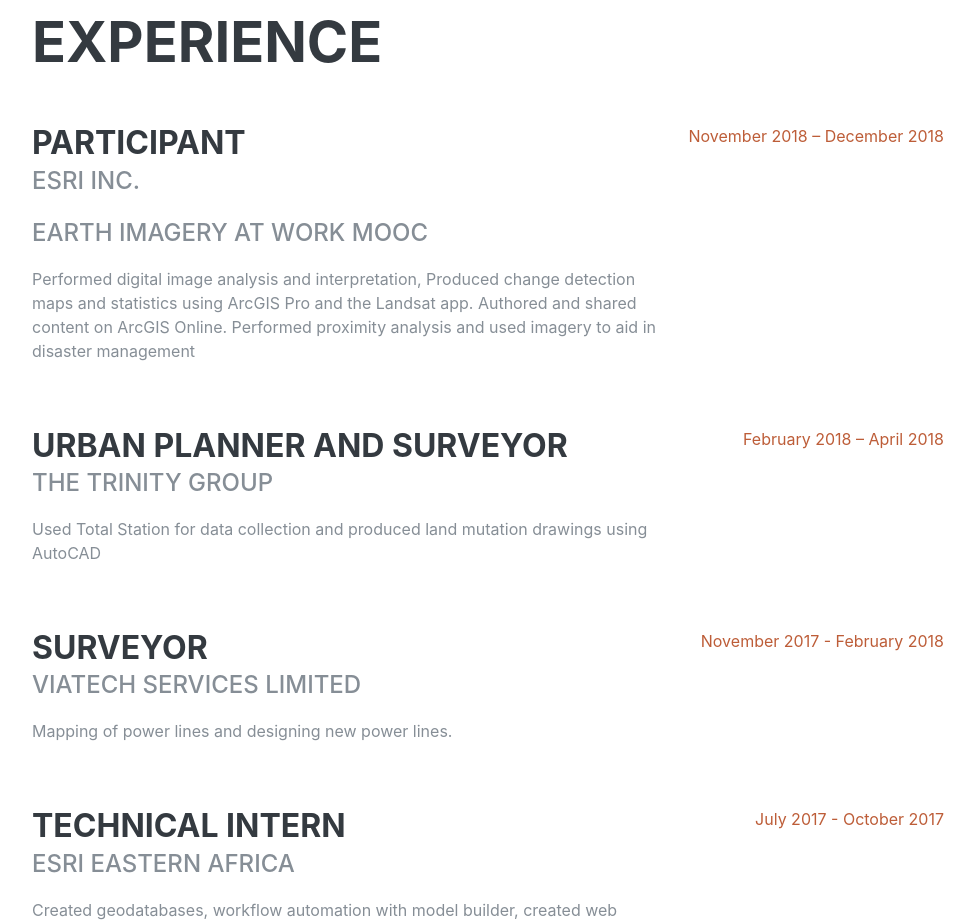
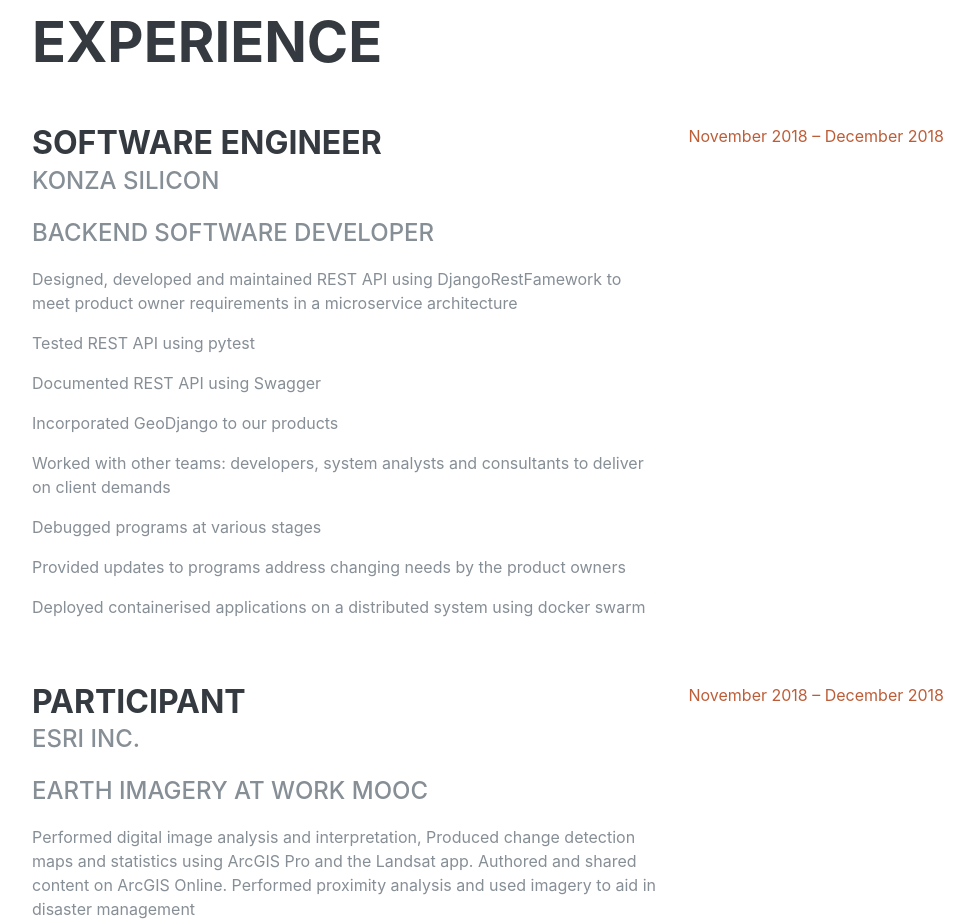
Before and after one commit to Osca-M/osca-m.github.io, a plain HTML site: page index.html in a window 1280 px wide. Shown: the part 840-1764 px from the top of the page, without its empty margins (288-1263 px from the left). Drawn offline with nearby package versions, Linux system fonts and the light colour scheme; a web font is replaced by a local one.

Commit message:
Add Konza Silicon to work experience section

```diff
--- a/index.html
+++ b/index.html
@@ -96,6 +96,24 @@
         <section class="resume-section p-3 p-lg-5 d-flex flex-column" id="experience">
             <div class="my-auto">
                 <h2 class="mb-5">Experience</h2>
+                <div class="resume-item d-flex flex-column flex-md-row mb-5">
+                    <div class="resume-content mr-auto">
+                        <h3 class="mb-0">Software Engineer</h3>
+                        <div class="subheading mb-3">Konza Silicon</div>
+                        <div class="subheading mb-3">Backend Software Developer</div>
+                        <p>Designed, developed and maintained REST API using DjangoRestFamework to meet product owner requirements in a microservice architecture</p>
+                        <p>Tested REST API using pytest</p>
+                        <p>Documented REST API using Swagger</p>
+                        <p>Incorporated GeoDjango to our products</p>
+                        <p>Worked with other teams: developers, system analysts and consultants to deliver on client demands</p>
+                        <p>Debugged programs at various stages</p>
+                        <p>Provided updates to programs address changing needs by the product owners</p>
+                        <p>Deployed containerised applications on a distributed system using docker swarm</p>
+                    </div>
+                    <div class="resume-date text-md-right">
+                        <span class="text-primary">November 2018 – December 2018</span>
+                    </div>
+                </div>
 
                 <div class="resume-item d-flex flex-column flex-md-row mb-5">
                     <div class="resume-content mr-auto">
```
